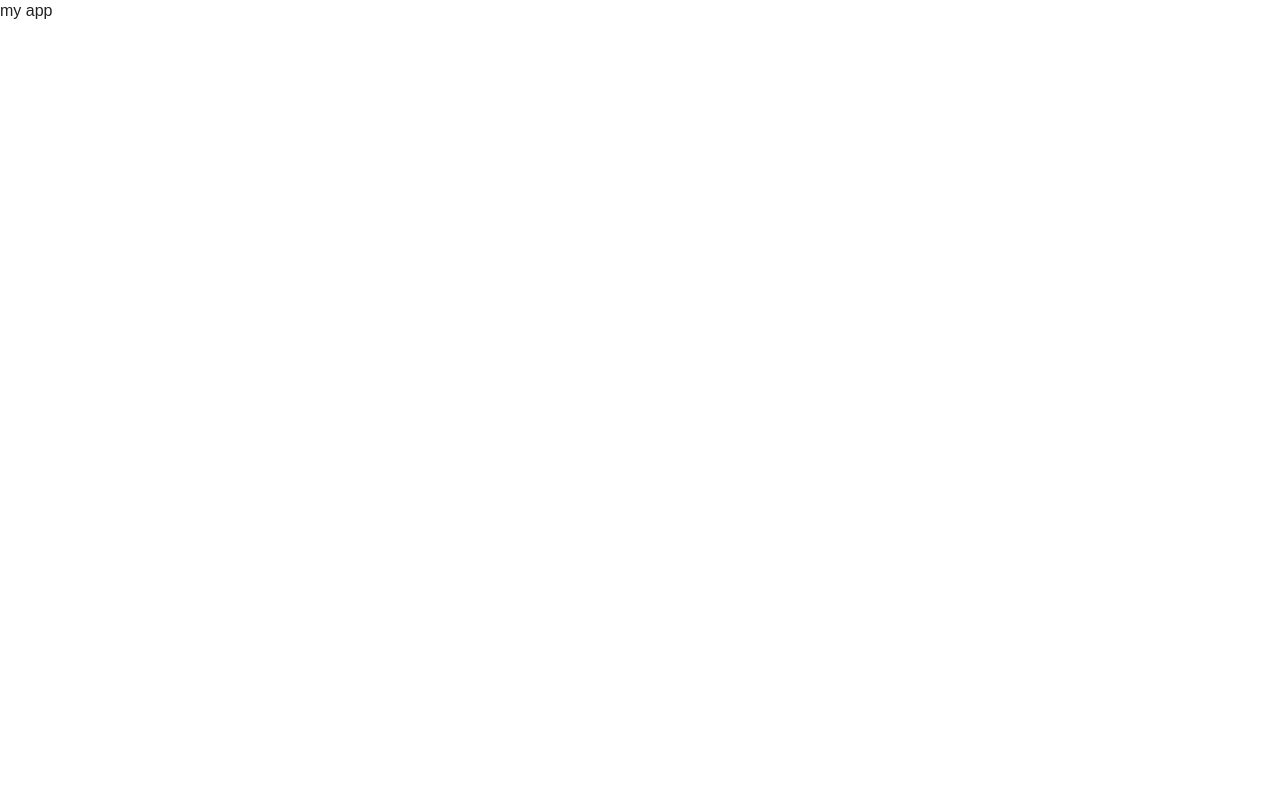
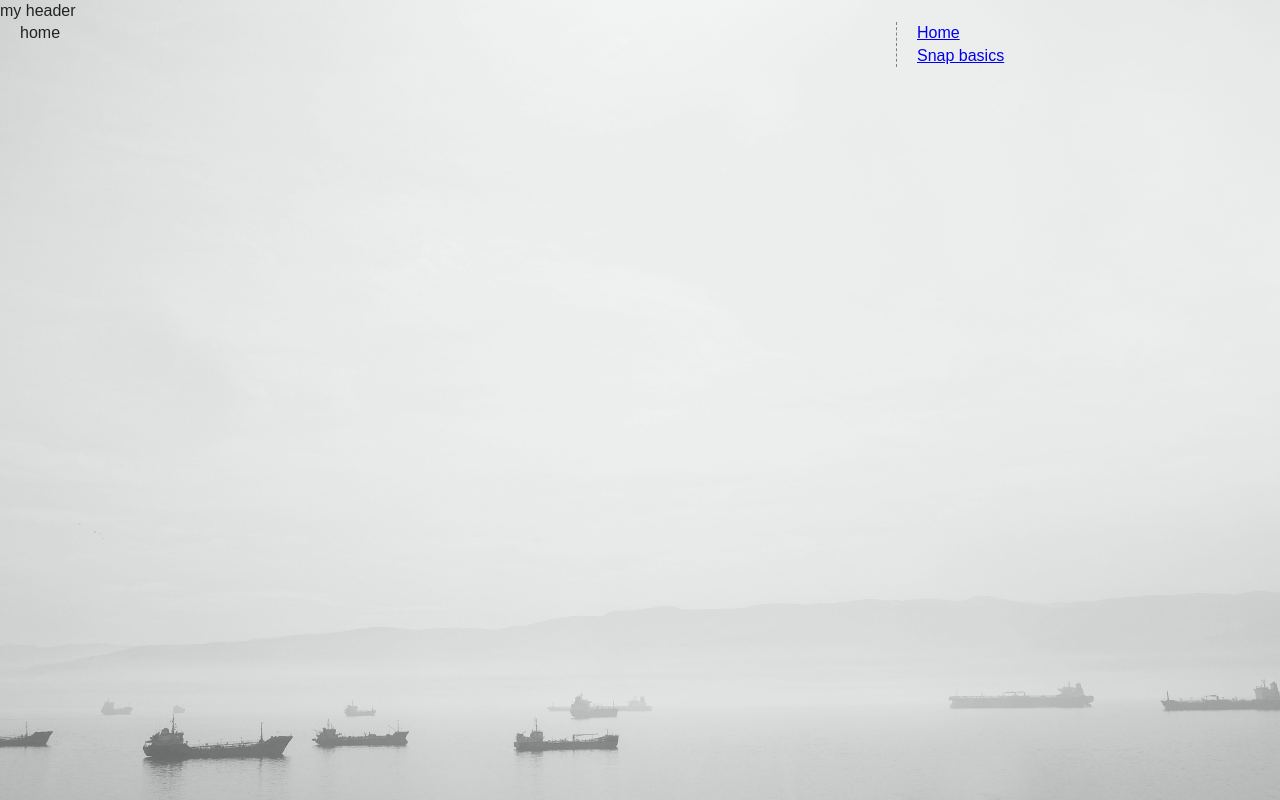
Before and after one commit to meillin/snap, a plain HTML site: page index.html in a window 1280 px wide. Drawn offline with nearby package versions, Linux system fonts and the light colour scheme; some packages are replaced by stand-ins of ours.

Commit message:
Add Angular route and controller

```diff
--- /dev/null
+++ b/css/app.css
@@ -0,0 +1,33 @@
+body {
+	background-image: url('../img/bg.jpg');
+  background-position: center center;
+  background-repeat: no-repeat;
+  background-attachment: fixed;
+  background-size: cover;
+	width: 100%;
+}
+
+ul {
+	list-style: none;
+	margin: 0;
+	padding: 0;
+}
+
+header {
+	width: 100%;
+}
+
+main {
+	width: 70%;
+	float: left;
+}
+
+aside {
+	width: 29%;
+	float: left;
+	border-left: 1px dashed gray;
+}
+
+main > div, aside > div {
+	padding: 0 20px;
+}
--- a/index.html
+++ b/index.html
@@ -14,6 +14,7 @@
 
         <link rel="stylesheet" href="css/normalize.css">
         <link rel="stylesheet" href="css/main.css">
+        <link rel="stylesheet" href="css/app.css">
         <script src="js/vendor/modernizr-2.6.2.min.js"></script>
     </head>
     <body ng-app="myApp">
@@ -23,13 +24,35 @@
 
         <!-- Add your site or application content here -->
 
-        <div>my app</div>
+        <div>
+            <header>
+                my header
+            </header>
+            <main>
+                <div ng-view>
+jj
+                </div>
+            </main>
+
+            <aside>
+                <div>
+                    <ul>
+                        <li><a href="#home">Home</a></li>
+                        <li><a href="#basic">Snap basics</a></li>
+                    </ul>
+                </div>
+            </aside>
+
+            <footer></footer>
+        </div>
 
         <script src="//ajax.googleapis.com/ajax/libs/jquery/1.10.2/jquery.min.js"></script>
         <script>window.jQuery || document.write('<script src="js/vendor/jquery-1.10.2.min.js"><\/script>')</script>
-        <script src="http://ajax.googleapis.com/ajax/libs/angularjs/1.2.26/angular.min.js"></script>
         <script src="js/plugins.js"></script>
+        <script src="https://ajax.googleapis.com/ajax/libs/angularjs/1.4.0-beta.2/angular.min.js"></script>
+        <script src="https://code.angularjs.org/1.4.0-beta.2/angular-route.min.js"></script>
         <script src="js/main.js"></script>
+        <script src="js/controller.js"></script>
 
         <!-- Google Analytics: change UA-XXXXX-X to be your site's ID. -->
         <script>
--- /dev/null
+++ b/js/controller.js
@@ -0,0 +1,9 @@
+var vc = angular.module('viewControllers', []);
+
+vc.controller("homeCtrl", function($scope) {
+	console.log('homecontrl.js')
+});
+
+vc.controller("basicCtrl", function($scope) {
+	console.log('basicCtrl.js')
+});
--- a/js/main.js
+++ b/js/main.js
@@ -1 +1,17 @@
-var app = angular.module("myApp", []);
+var app = angular.module('myApp', ['ngRoute', 'viewControllers']);
+
+app.config(['$routeProvider',
+	function ($routeProvider) {
+		$routeProvider.
+			when('/home', {
+				templateUrl: 'temp/home.html',
+				controller: 'homeCtrl'
+			}).
+			when('/basic', {
+				templateUrl: 'temp/basic.html',
+				controller: 'basicCtrl'
+			}).
+			otherwise({
+				redirectTo: '/home'
+			});
+}]);
--- /dev/null
+++ b/temp/home.html
@@ -0,0 +1 @@
+<div>home</div>
```
Also changed, not shown: temp/basic.html (added, +1 -0 lines), img/bg.jpg (added), js/controller/homeCtrl.js (added).
